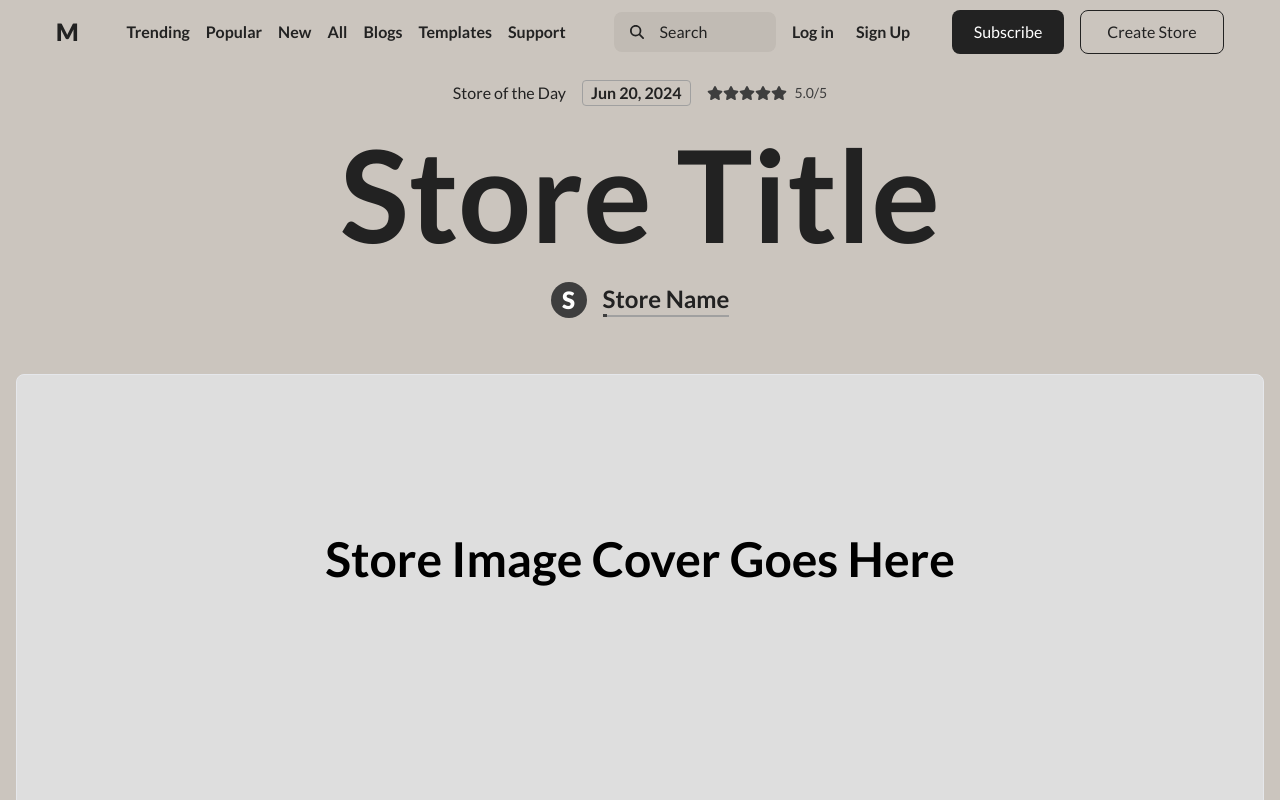
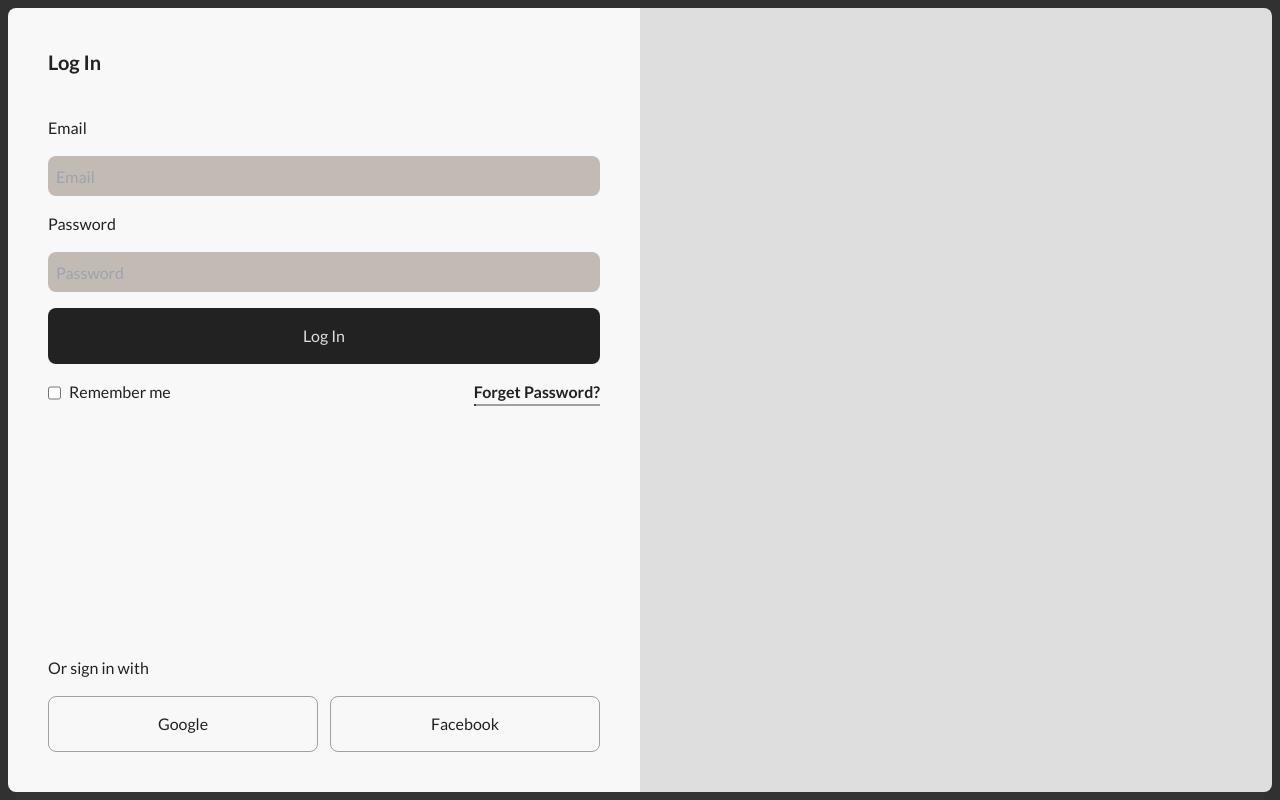
Before and after one commit to RyuzakiiL23/Matjarify-Stores, a Next.js app in the folder front-end/: page / in a window 1280 px wide. Both pictures are taken after a click on the element "Log in". Shown: the top 800 px of the page. Built offline with nearby package versions, Linux system fonts and the light colour scheme.

Commit message:
Log In Dialog

```diff
--- /dev/null
+++ b/front-end/components/Auth/LogIn.tsx
@@ -0,0 +1,91 @@
+"use client";
+import React, { useEffect } from "react";
+import { useState } from "react";
+
+export default function LogIn() {
+  const [open, setOpen] = useState(false);
+  useEffect(() => {
+    if (open) {
+      document.body.classList.add("overflow-hidden");
+    } else {
+      document.body.classList.remove("overflow-hidden");
+    }
+
+    // Clean up the effect when the component is unmounted
+    return () => {
+      document.body.classList.remove("overflow-hidden");
+    };
+  }, [open]);
+
+  const handleChildClick = (event: React.MouseEvent<HTMLDivElement>) => {
+    event.stopPropagation();
+  };
+  return (
+    <div className="">
+      <p
+        onClick={() => setOpen(true)}
+        className="w-16 font-bold cursor-pointer"
+      >
+        Log in
+      </p>
+      <div
+        className={` top-0 right-0 left-0 bg-primary/90 h-screen shadow-lg px-4 py-2 sm:p-2 ${
+          open ? "absolute" : "hidden"
+        }`}
+        onClick={() => setOpen(false)}
+      >
+        <div
+          onClick={handleChildClick}
+          className={` h-full w-full overflow-hidden rounded-lg flex relative`}
+        >
+          <div className="w-full p-10 bg-background justify-between h-full flex flex-col lg:w-1/2">
+            <div>
+              <p className="text-primary font-bold text-xl mb-10">Log In</p>
+              <label htmlFor="email">Email</label>
+              <input
+                type="email"
+                placeholder="Email"
+                name="email"
+                className="w-full h-10 bg-input p-2 rounded-lg my-4"
+              />
+              <label htmlFor="password">Password</label>
+              <input
+                type="password"
+                name="password"
+                placeholder="Password"
+                className="w-full h-10 bg-input p-2 rounded-lg my-4"
+              />
+              <button className="w-full h-14 bg-primary text-secondary rounded-lg">
+                Log In
+              </button>
+              <div className="flex justify-between mt-4">
+                <div className="flex gap-2 cursor-pointer">
+                  <input className="cursor-pointer" type="checkbox" name="remember" id="remember" />
+                  <label className="cursor-pointer" htmlFor="remember">Remember me</label>
+                </div>
+                <div className="relative group cursor-pointer">
+                  <p className="md:flex font-bold text-primary border-b-2 border-border ">
+                    Forget Password?
+                  </p>
+                  <div className="border-t border group-hover:w-full duration-300 ease-out border-trdbackground w-0 bottom-0 absolute"></div>
+                </div>
+              </div>
+            </div>
+            <div className="flex flex-col gap-4">
+              <p>Or sign in with</p>
+              <div className="flex gap-3">
+                <button className=" h-14 bg-background w-full rounded-lg border-border border ">
+                  Google
+                </button>
+                <button className="h-14 bg-background w-full rounded-lg border-border border ">
+                  Facebook
+                </button>
+              </div>
+            </div>
+          </div>
+          <div className="hidden lg:flex w-1/2 bg-secondary h-full"></div>
+        </div>
+      </div>
+    </div>
+  );
+}
--- a/front-end/components/NavBar/NavBar.tsx
+++ b/front-end/components/NavBar/NavBar.tsx
@@ -1,6 +1,7 @@
 import { FaBars, FaMagnifyingGlass, FaUser } from "react-icons/fa6";
 import NavMenu from "./NavMenu";
 import Link from "next/link";
+import LogIn from "../Auth/LogIn";
 export default function NavBar() {
   return (
     <div className="flex items-center gap-4 md:h-16 h-14 text-primary px-4 py-1.5 lg:px-14">
@@ -27,7 +28,7 @@ export default function NavBar() {
         <div className="flex items-center gap-8">
             <FaUser className="text-xl cursor-pointer xs:hidden"/>
             <div className="xs:flex hidden ">
-                <p className="w-16 font-bold cursor-pointer">Log in</p>
+                <LogIn/>
                 <p className="w-16 font-bold cursor-pointer">Sign Up</p>
             </div>
             <div className="hidden lg:flex gap-4">
--- a/front-end/components/NavBar/NavMenu.tsx
+++ b/front-end/components/NavBar/NavMenu.tsx
@@ -32,7 +32,7 @@ export default function NavMenu() {
             open ? "h-full " : " delay-150 h-0"
           } transition-all overflow-auto duration-300 ease-out flex flex-col justify-between fixed top-14 left-0 z-50`}
         >
-          <div className={`flex flex-col gap-4 p-4`}>
+          <div className={`flex flex-col gap-4 p-4 lg:px-14`}>
             <p
               className={` ${
                 open ? "ml-0" : "ml-[-100]"
@@ -83,7 +83,7 @@ export default function NavMenu() {
               Templates
             </p>
           </div>
-          <div className={`${open ? "ml-0" : "ml-[-400] md:ml-[-1000]"} duration-300 p-4 pb-10`}>
+          <div className={`${open ? "ml-0" : "ml-[-400] md:ml-[-1000]"} duration-300 p-4 lg:px-14 pb-10`}>
             <div className="flex flex-col md:relative md:flex-row-reverse">
               <ul className="md:w-1/3">
                 <div
--- /dev/null
+++ b/front-end/components/ui/dialog.tsx
@@ -0,0 +1,122 @@
+"use client"
+
+import * as React from "react"
+import * as DialogPrimitive from "@radix-ui/react-dialog"
+import { Cross2Icon } from "@radix-ui/react-icons"
+
+import { cn } from "@/lib/utils"
+
+const Dialog = DialogPrimitive.Root
+
+const DialogTrigger = DialogPrimitive.Trigger
+
+const DialogPortal = DialogPrimitive.Portal
+
+const DialogClose = DialogPrimitive.Close
+
+const DialogOverlay = React.forwardRef<
+  React.ElementRef<typeof DialogPrimitive.Overlay>,
+  React.ComponentPropsWithoutRef<typeof DialogPrimitive.Overlay>
+>(({ className, ...props }, ref) => (
+  <DialogPrimitive.Overlay
+    ref={ref}
+    className={cn(
+      "fixed inset-0 z-50 bg-black/80  data-[state=open]:animate-in data-[state=closed]:animate-out data-[state=closed]:fade-out-0 data-[state=open]:fade-in-0",
+      className
+    )}
+    {...props}
+  />
+))
+DialogOverlay.displayName = DialogPrimitive.Overlay.displayName
+
+const DialogContent = React.forwardRef<
+  React.ElementRef<typeof DialogPrimitive.Content>,
+  React.ComponentPropsWithoutRef<typeof DialogPrimitive.Content>
+>(({ className, children, ...props }, ref) => (
+  <DialogPortal>
+    <DialogOverlay />
+    <DialogPrimitive.Content
+      ref={ref}
+      className={cn(
+        "fixed left-[50%] top-[50%] z-50 grid w-full max-w-lg translate-x-[-50%] translate-y-[-50%] gap-4 border bg-background p-6 shadow-lg duration-200 data-[state=open]:animate-in data-[state=closed]:animate-out data-[state=closed]:fade-out-0 data-[state=open]:fade-in-0 data-[state=closed]:zoom-out-95 data-[state=open]:zoom-in-95 data-[state=closed]:slide-out-to-left-1/2 data-[state=closed]:slide-out-to-top-[48%] data-[state=open]:slide-in-from-left-1/2 data-[state=open]:slide-in-from-top-[48%] sm:rounded-lg",
+        className
+      )}
+      {...props}
+    >
+      {children}
+      <DialogPrimitive.Close className="absolute right-4 top-4 rounded-sm opacity-70 ring-offset-background transition-opacity hover:opacity-100 focus:outline-none focus:ring-2 focus:ring-ring focus:ring-offset-2 disabled:pointer-events-none data-[state=open]:bg-accent data-[state=open]:text-muted-foreground">
+        <Cross2Icon className="h-4 w-4" />
+        <span className="sr-only">Close</span>
+      </DialogPrimitive.Close>
+    </DialogPrimitive.Content>
+  </DialogPortal>
+))
+DialogContent.displayName = DialogPrimitive.Content.displayName
+
+const DialogHeader = ({
+  className,
+  ...props
+}: React.HTMLAttributes<HTMLDivElement>) => (
+  <div
+    className={cn(
+      "flex flex-col space-y-1.5 text-center sm:text-left",
+      className
+    )}
+    {...props}
+  />
+)
+DialogHeader.displayName = "DialogHeader"
+
+const DialogFooter = ({
+  className,
+  ...props
+}: React.HTMLAttributes<HTMLDivElement>) => (
+  <div
+    className={cn(
+      "flex flex-col-reverse sm:flex-row sm:justify-end sm:space-x-2",
+      className
+    )}
+    {...props}
+  />
+)
+DialogFooter.displayName = "DialogFooter"
+
+const DialogTitle = React.forwardRef<
+  React.ElementRef<typeof DialogPrimitive.Title>,
+  React.ComponentPropsWithoutRef<typeof DialogPrimitive.Title>
+>(({ className, ...props }, ref) => (
+  <DialogPrimitive.Title
+    ref={ref}
+    className={cn(
+      "text-lg font-semibold leading-none tracking-tight",
+      className
+    )}
+    {...props}
+  />
+))
+DialogTitle.displayName = DialogPrimitive.Title.displayName
+
+const DialogDescription = React.forwardRef<
+  React.ElementRef<typeof DialogPrimitive.Description>,
+  React.ComponentPropsWithoutRef<typeof DialogPrimitive.Description>
+>(({ className, ...props }, ref) => (
+  <DialogPrimitive.Description
+    ref={ref}
+    className={cn("text-sm text-muted-foreground", className)}
+    {...props}
+  />
+))
+DialogDescription.displayName = DialogPrimitive.Description.displayName
+
+export {
+  Dialog,
+  DialogPortal,
+  DialogOverlay,
+  DialogTrigger,
+  DialogClose,
+  DialogContent,
+  DialogHeader,
+  DialogFooter,
+  DialogTitle,
+  DialogDescription,
+}
```
Also changed, not shown: front-end/components/Auth/SignUp.tsx (added).
